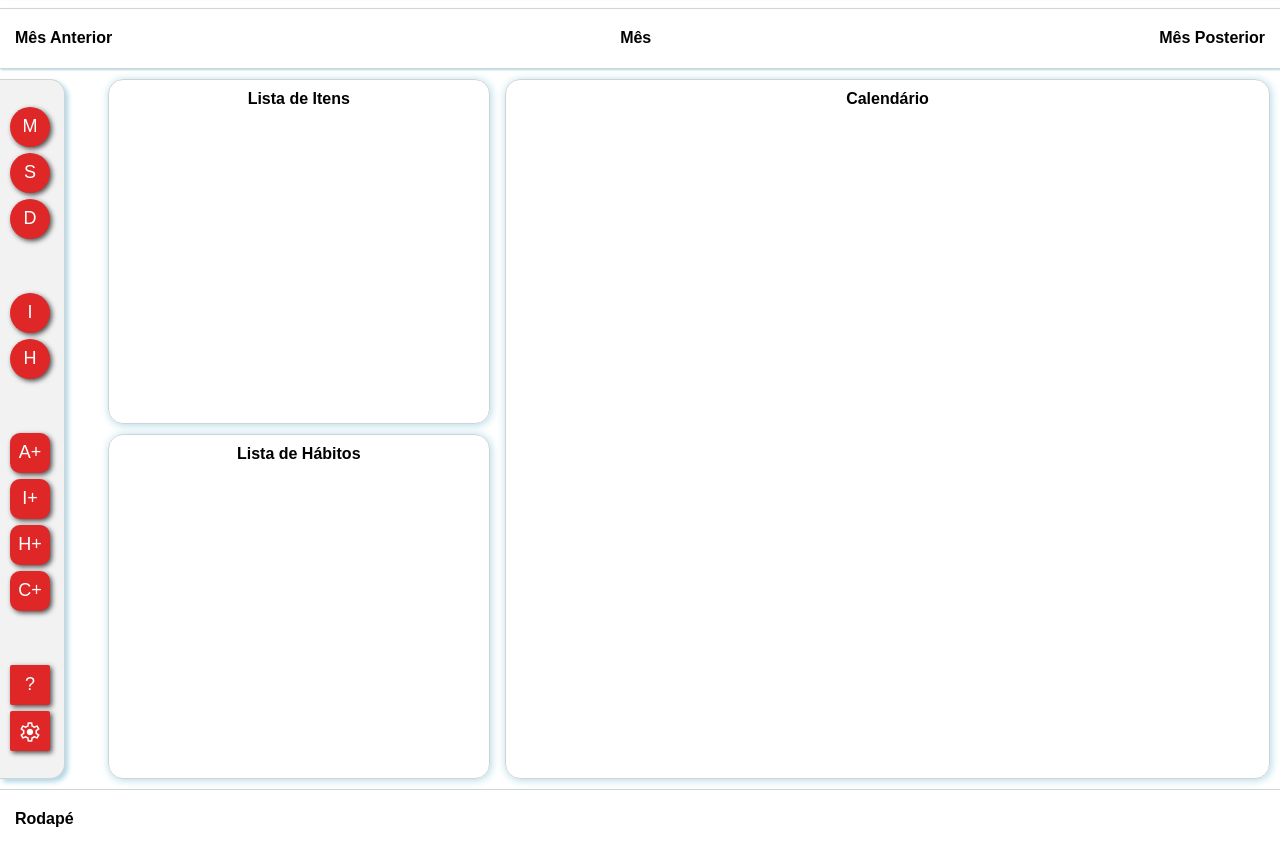
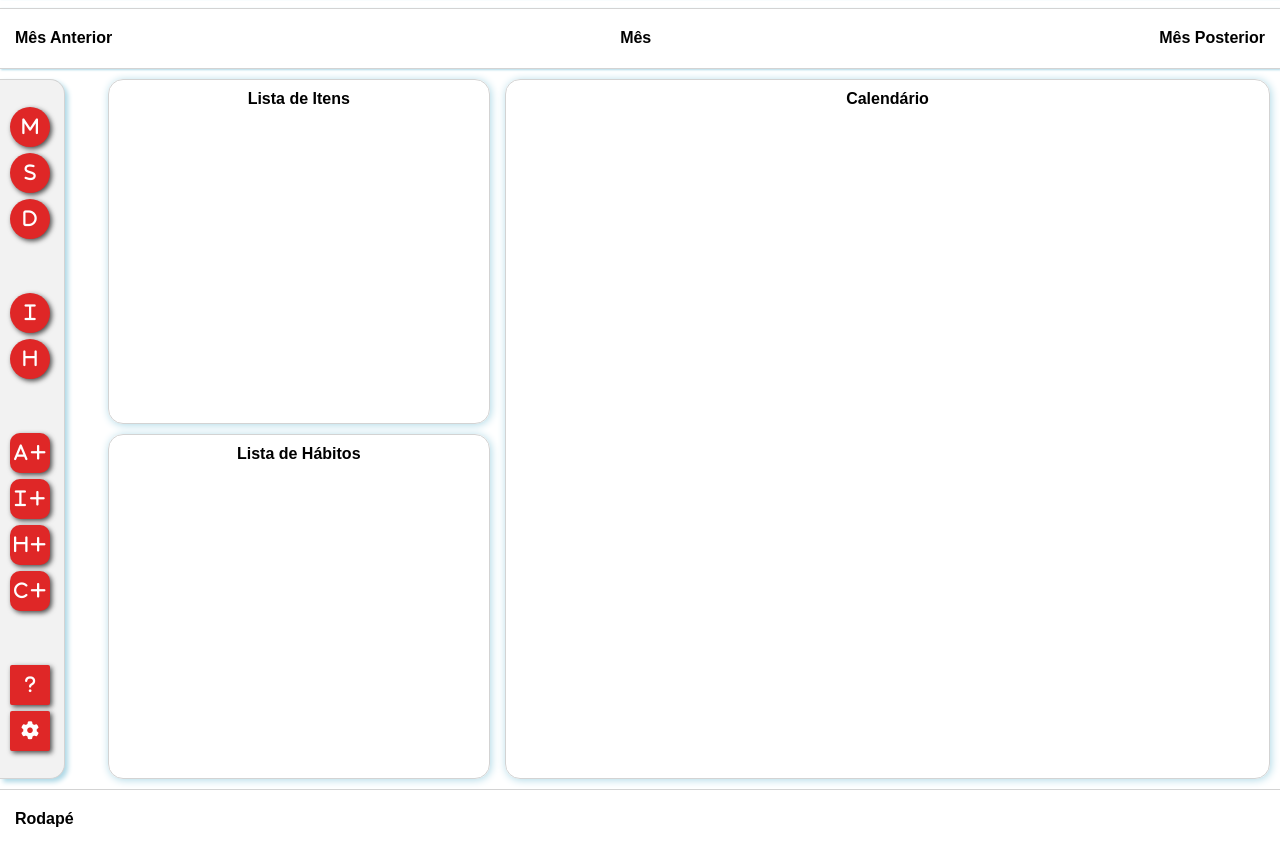
Before and after one commit to ICEI-PUC-Minas-PMV-ADS/pmv-ads-2022-2-e1-proj-web-t5-tina, a plain HTML site: page src/Templates/template-tina.html in a window 1280 px wide. Shown: the part 71-920 px from the top of the page. Drawn offline with nearby package versions, Linux system fonts and the light colour scheme.

Commit message:
Adição de ícones do font-awesome no menu lateral

```diff
--- a/src/Templates/template-tina.css
+++ b/src/Templates/template-tina.css
@@ -190,13 +190,13 @@ aside {
   box-shadow: 2px 2px 5px rgba(0, 0, 0, 0.692);
   color: white;
   padding: 5px 1px;
-  text-align: center;
   text-decoration: none;
   margin: 3px 10px;
   transition-duration: 0.4s;
-  font-weight: 500;
   font-size: large;
-  font-family: Arial, Helvetica, sans-serif;
+  display: flex;
+  justify-content: center;
+  align-items: center;
 }
 
 .menu-listas {
@@ -218,9 +218,10 @@ aside {
   text-decoration: none;
   margin: 3px 10px;
   transition-duration: 0.4s;
-  font-weight: 500;
   font-size: large;
-  font-family: Arial, Helvetica, sans-serif;
+  display: flex;
+  justify-content: center;
+  align-items: center;
 }
 
 .menu-criacao {
@@ -242,9 +243,10 @@ aside {
   text-decoration: none;
   margin: 3px 10px;
   transition-duration: 0.4s;
-  font-weight: 500;
   font-size: large;
-  font-family: Arial, Helvetica, sans-serif;
+  display: flex;
+  justify-content: space-evenly;
+  align-items: center;
 }
 
 .menu-ferramentas {
@@ -266,18 +268,10 @@ aside {
   text-decoration: none;
   margin: 3px 10px;
   transition-duration: 0.4s;
-  font-weight: 500;
   font-size: large;
-  font-family: Arial, Helvetica, sans-serif;
-}
-
-.material-symbols-outlined {
-  margin: 4px 4px;
-  font-variation-settings:
-    'FILL' 0,
-    'wght' 400,
-    'GRAD' -50,
-    'opsz' 40
+  display: flex;
+  justify-content: center;
+  align-items: center;
 }
 
 footer {
--- a/src/Templates/template-tina.html
+++ b/src/Templates/template-tina.html
@@ -7,8 +7,7 @@
     <meta name="viewport" content="width=device-width, initial-scale=1.0">
     <link rel="shortcut icon" href="src/images/favicon.ico" type="image/x-icon">
     <link rel="stylesheet" href="template-tina.css">
-    <link rel="stylesheet"
-        href="https://fonts.googleapis.com/css2?family=Material+Symbols+Outlined:opsz,wght,FILL,GRAD@20..48,100..700,0..1,-50..200" />
+    <script src="https://kit.fontawesome.com/e7dd02bc5b.js" crossorigin="anonymous"></script>
     <title>Tina</title>
 </head>
 
@@ -46,45 +45,47 @@
         <aside>
             <div class="menu-visualizacao">
                 <button class="visualizacao-mes" type="button">
-                    M
+                    <i class="fa-solid fa-m"></i>
                 </button>
                 <button class="visualizacao-semana" type="button">
-                    S
+                    <i class="fa-solid fa-s"></i>
                 </button>
                 <button class="visualizacao-diaria" type="button">
-                    D
+                    <i class="fa-solid fa-d"></i>
                 </button>
             </div>
             <div class="menu-listas">
                 <button class="itens" type="button">
-                    I
+                    <i class="fa-solid fa-i"></i>
                 </button>
                 <button class="habitos" type="">
-                    H
+                    <i class="fa-solid fa-h"></i>
                 </button>
             </div>
             <div class="menu-criacao">
                 <button class="criacao-atividade" type="button">
-                    A+
+                    <i class="fa-solid fa-a"></i>
+                    <i class="fa-solid fa-plus"></i>
                 </button>
                 <button class="criacao-item" type="button">
-                    I+
+                    <i class="fa-solid fa-i"></i>
+                    <i class="fa-solid fa-plus"></i>
                 </button>
                 <button class="criacao-habito" type="button">
-                    H+
+                    <i class="fa-solid fa-h"></i>
+                    <i class="fa-solid fa-plus"></i>
                 </button>
                 <button class="criacao-categoria" type="button">
-                    C+
+                    <i class="fa-solid fa-c"></i>
+                    <i class="fa-solid fa-plus"></i>
                 </button>
             </div>
             <div class="menu-ferramentas">
                 <button class="ajuda" type="button">
-                    ?
-                <button class="material-symbols-outlined" type="button">
-                    <span class="material-symbols-outlined">
-                        settings
-                    </span>
-                </button>
+                    <i class="fa-solid fa-question"></i>
+                    <button class="ferramentas" type="button">
+                        <i class="fa-solid fa-gear"></i>
+                    </button>
             </div>
         </aside>
         <footer>Rodapé</footer>
```
